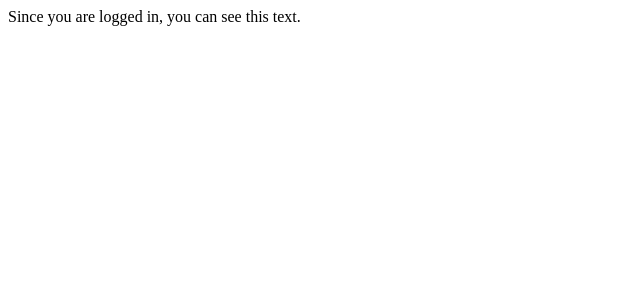
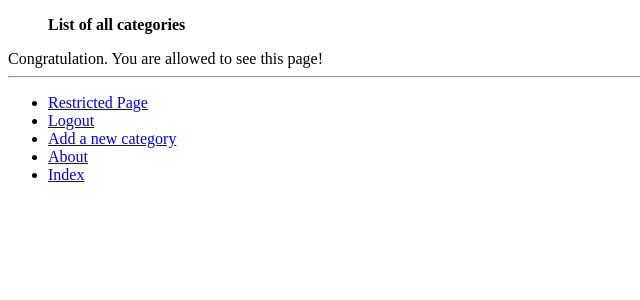
Before and after one commit to philipphanemann/tango_with_django, a Django app: page /rango/restricted/ in a window 1280 px wide. Shown: the top 300 px of the page, without its empty margins (0-640 px from the left). Run offline with Django 3.2, Linux system fonts and the light colour scheme; the visitor is signed in with stand-in values (Sample User, id 1); data that the repository does not hold is empty.

Commit message:
9. Exercises

```diff
--- a/rango/views.py
+++ b/rango/views.py
@@ -56,6 +56,7 @@ def show_category(request, category_name_slug):
     return render(request, 'rango/category.html', context_dict)
 
 
+@login_required
 def add_category(request):
 
     # A HTTP POST?
@@ -79,6 +80,7 @@ def add_category(request):
     return render(request, 'rango/add_category.html', {'form': form})
 
 
+@login_required
 def add_page(request, category_name_slug):
     """ add a page to an existing category """
     try:
@@ -169,8 +171,7 @@ def user_login(request):
 
 @login_required
 def restricted(request):
-    """ trial for login_required decorator """
-    return HttpResponse("Since you are logged in, you can see this text.")
+    return render(request, 'rango/restricted.html')
 
 
 @login_required
--- a/templates/rango/base.html
+++ b/templates/rango/base.html
@@ -27,11 +27,12 @@
         {% if user.is_authenticated %}
             <li><a href="{% url 'restricted' %}">Restricted Page</a></li>
             <li><a href="{% url 'logout' %}">Logout</a></li>
+            <li><a href="{% url 'add_category' %">Add a new category</a></li>
         {% else %}
             <li><a href="{% url 'login' %}">Login</a></li>
             <li><a href="{% url 'register' %}">Sign Up</a></li>
         {% endif %}
-            <li><a href="{% url 'add_category' %">Add a new category</a></li>
+
             <li><a href="{% url 'about' %}">About</a></li>
             <li><a href="{% url 'index' %}">Index</a></li>
         </ul>
--- a/templates/rango/category.html
+++ b/templates/rango/category.html
@@ -19,8 +19,9 @@
         {% else %}
             <strong>No pages currently in category</strong>
         {% endif %}
+        {% if user.is_authenticated %}
         <a href="{% url 'add_page' category.slug %}">Add Page</a> <br/>
-
+        {% endif %}
     {% else %}
         The specified category does not exist!
     {% endif %}
--- /dev/null
+++ b/templates/rango/restricted.html
@@ -0,0 +1,9 @@
+{% extends 'rango/base.html' %}
+
+{% block title_block %}
+    The restricted page.
+{% endblock %}
+
+{% block body_block %}
+    Congratulation. You are allowed to see this page!
+{% endblock %}
```
